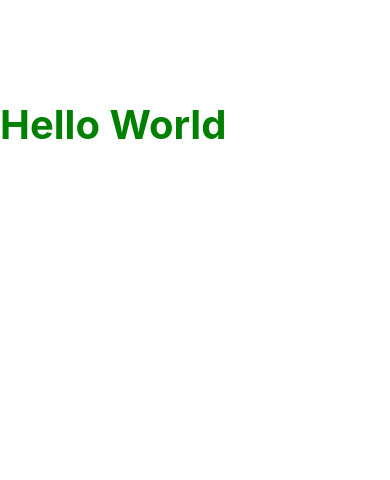
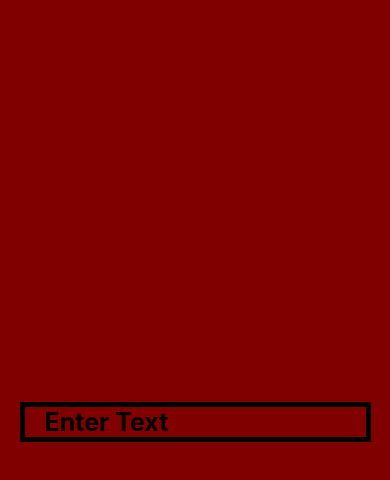
Before and after one commit to TechWithMuskan/MyFirstApp, a React Native app: screen / in a window 390 px wide. Shown: the top 480 px of the page. Built offline with nearby package versions, Linux system fonts and the light colour scheme.

Commit message:
feat(handle): textinput

```diff
--- a/src/App.js
+++ b/src/App.js
@@ -1,9 +1,9 @@
 import React from 'react';
-import ReactStyle from './components/organisms/ReactStyle';
+import HandleInput from './components/organisms/handleInput'
 
 const App = () => {
 	return (
-		<ReactStyle />
+		<HandleInput />
 	)
 }
 
--- /dev/null
+++ b/src/components/organisms/handleInput.js
@@ -0,0 +1,51 @@
+import React, { Component } from 'react';
+import { Text, View, TextInput, StyleSheet, TouchableOpacity } from 'react-native';
+
+export class handleInput extends Component {
+    constructor(){
+        super();
+        this.state={
+            input: ''
+        }
+    }
+
+    render() {
+        return (
+            <View style={styles.container}>
+                 <TextInput
+                 style={styles.inputStyle}
+                 placeholder = "Enter Text"
+                 onChangeText={(value) => {this.setState({input: value})}}
+                 onSubmitEditing={() => {
+                     alert(this.state.input)
+                 }}>
+                </TextInput>
+            </View>
+        )
+    }
+}
+
+const styles = StyleSheet.create({
+    inputStyle:{
+        borderWidth: 5,
+        borderColor: 'black',
+        margin: 20,
+        paddingLeft: 20,
+        fontSize: 25,
+        fontWeight: 'bold',
+        width: '90%'
+    },
+    container: {
+        backgroundColor: 'maroon',
+        justifyContent: 'center',
+        alignItems: 'center',
+        flex: 1
+    },
+    textStyle:{
+        color: 'black',
+        fontSize: 30,
+        fontWeight: 'bold'
+    }
+})
+
+export default handleInput;
```
